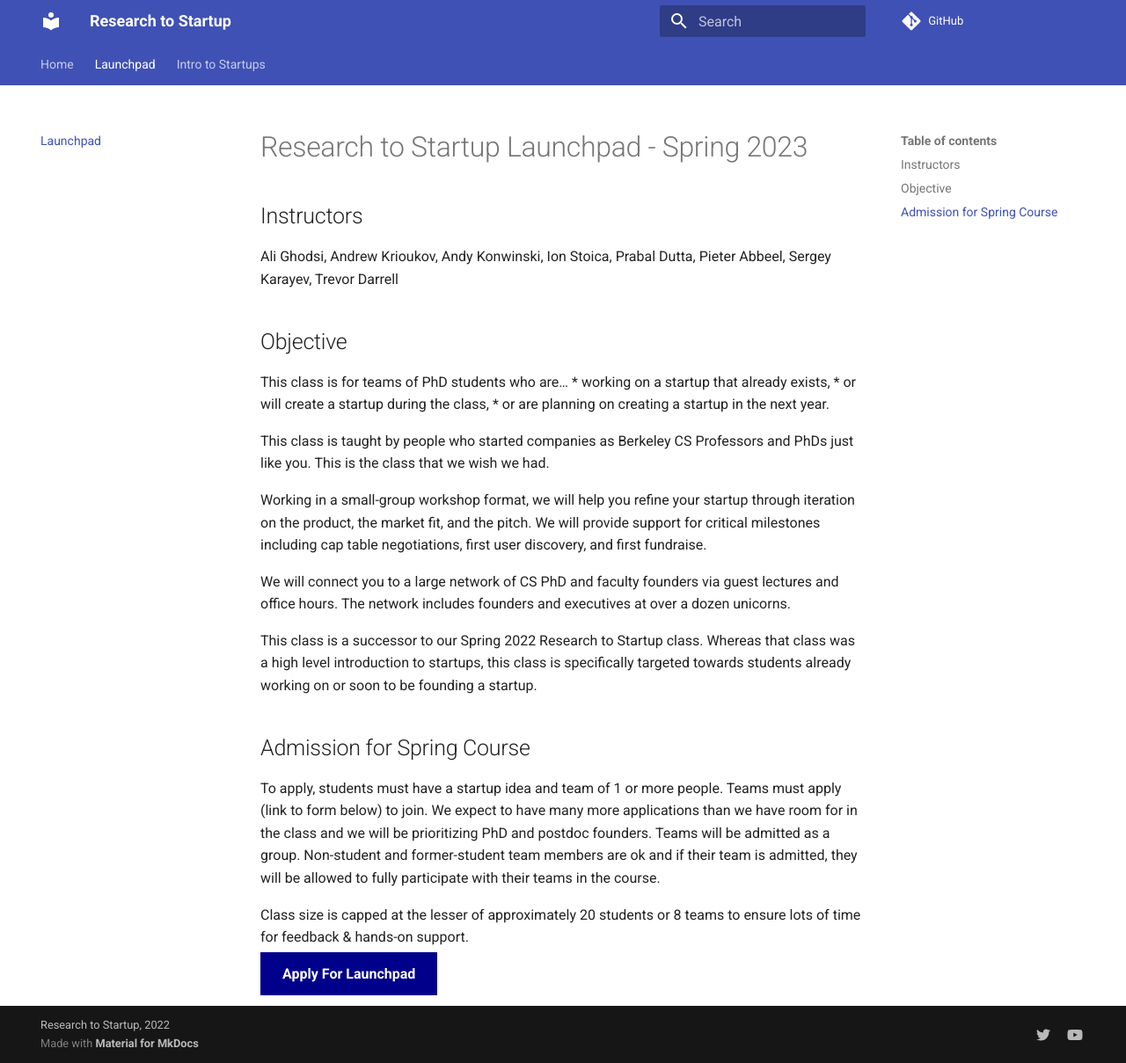
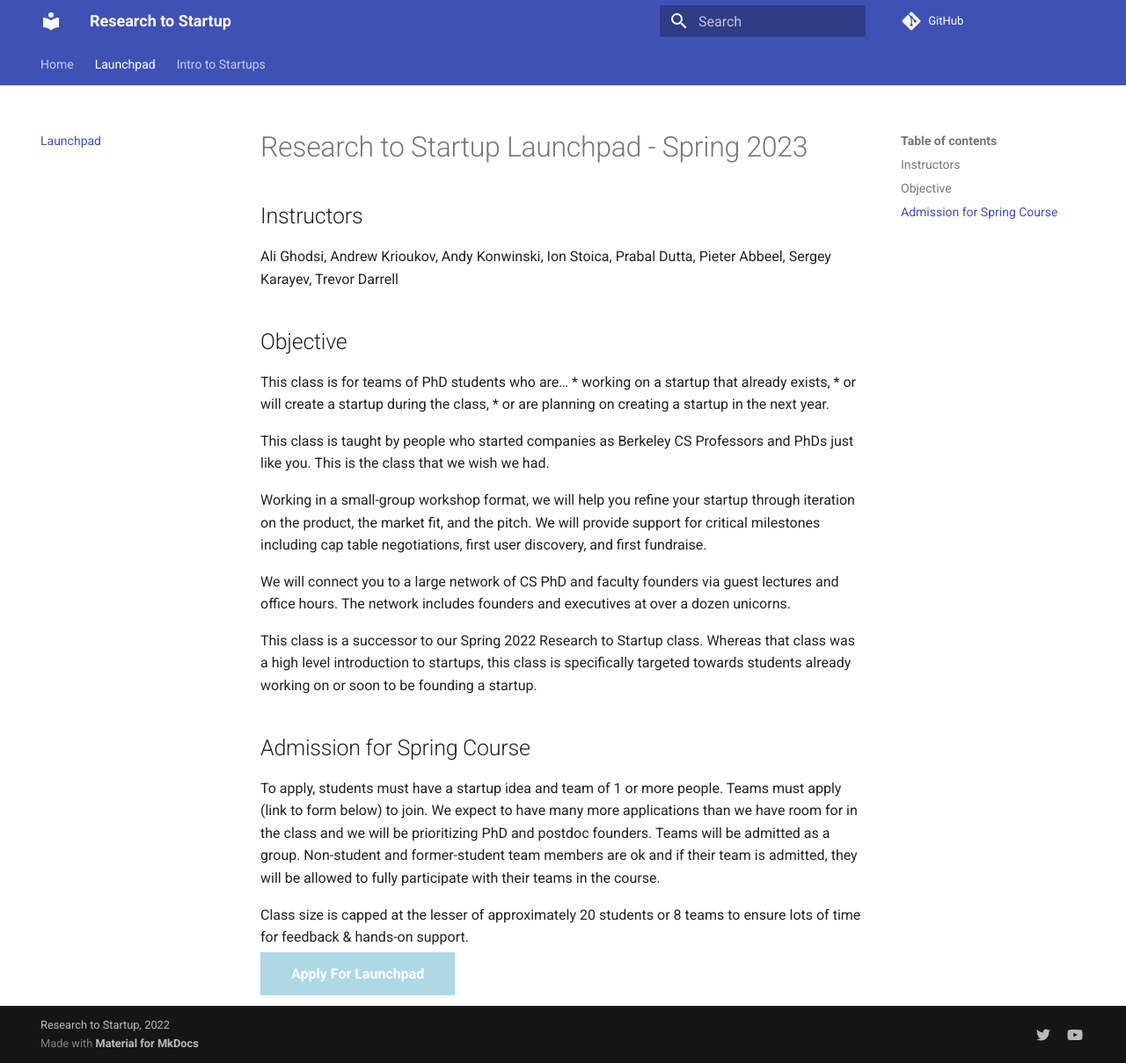
Before and after one commit to research-to-startup/research-to-startup.github.io, an MkDocs documentation site: the page built from docs/launchpad-sp23.md, in a window 1280 px wide and 1209 px high. Shown: the whole window at 88% size. Built offline with MkDocs 1.6.1 and Material for MkDocs 9.7.7, drawn with Linux system fonts in a browser that asks for light colours; comment, search, counter and statistics services are not loaded.

Commit message:
Update extra.css

```diff
--- a/docs/stylesheets/extra.css
+++ b/docs/stylesheets/extra.css
@@ -46,14 +46,15 @@ h1.title {
 
 .apply-button {
   color: white;
-  background-color: darkblue;
-  padding: 15px 25px;
+  background-color: lightblue;
+  padding: 15px 35px;
   margin: auto;
   text-decoration: none
 }
 
 .apply-button:link,
 .apply-button:hover,
+.apply-button:active,
 .apply-button:visited {
   color: white;
 }
```
